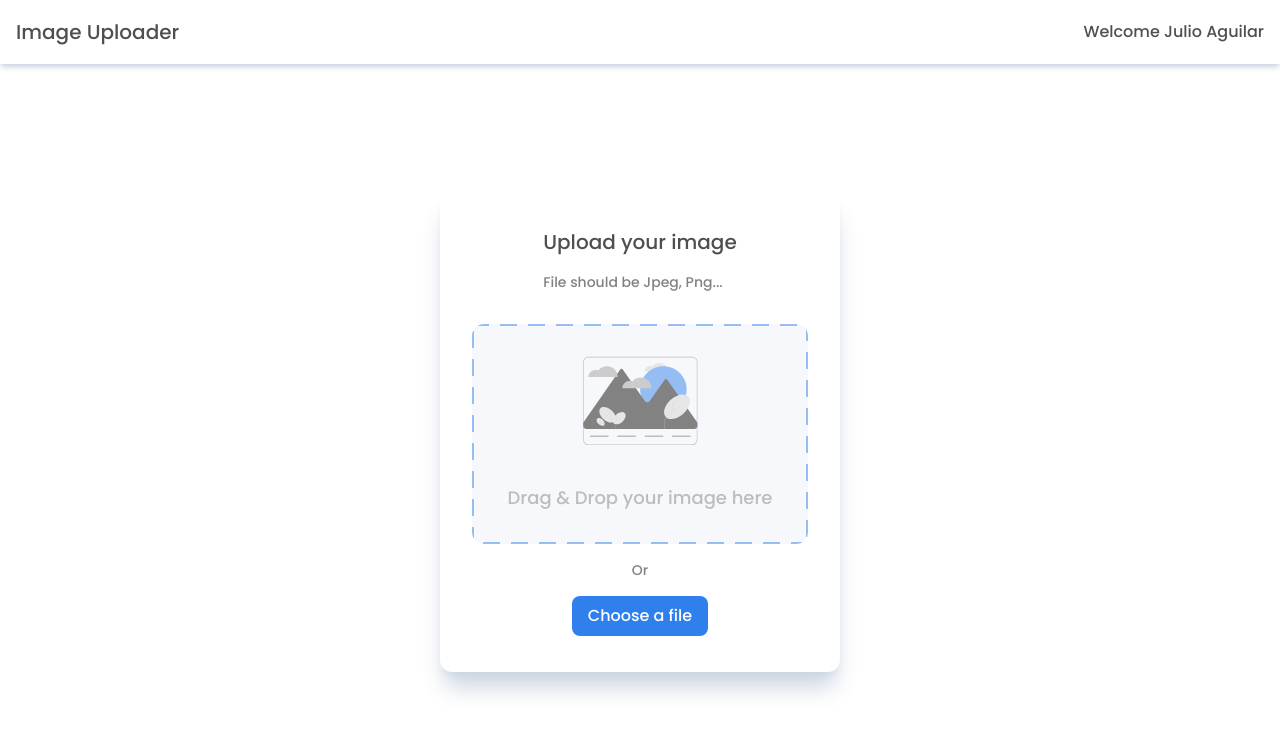
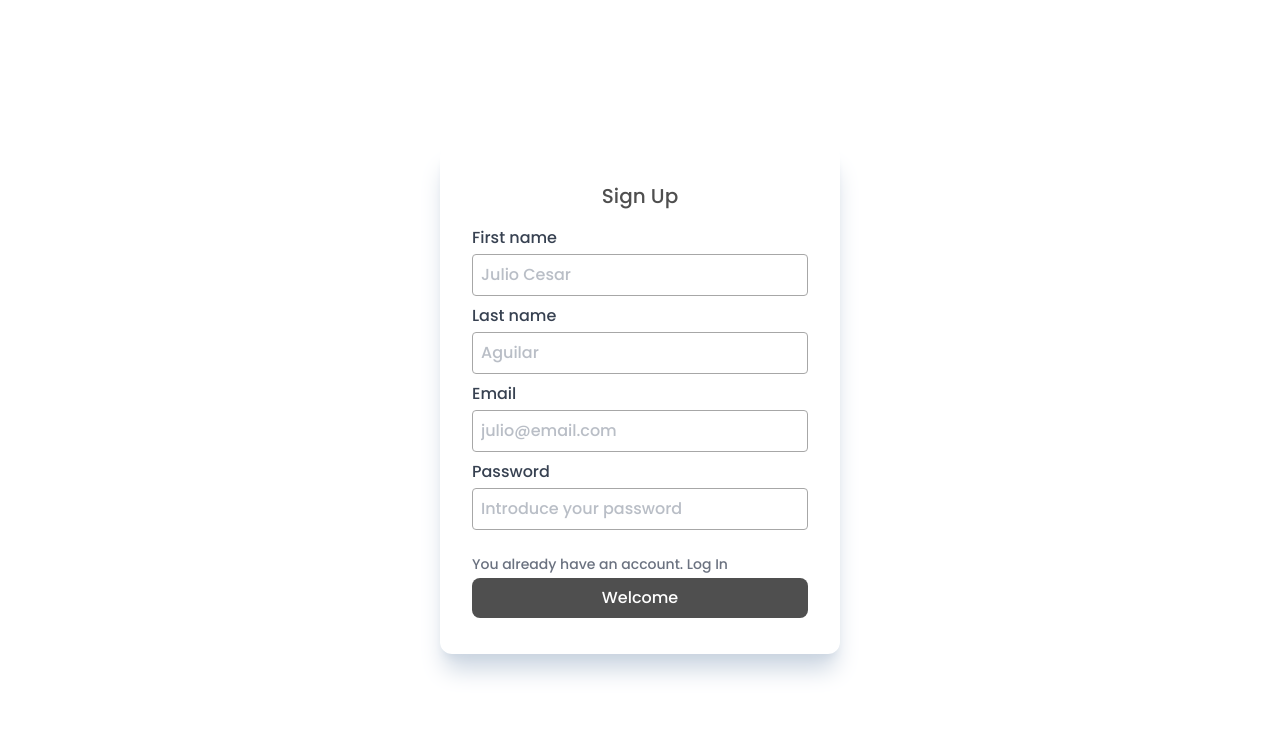
Before and after one commit to JulioAguilar28/image-uploader, a React (Vite) app in the folder frontend/: page / in a window 1280 px wide. Shown: the top 734 px of the page. Built offline with nearby package versions, Linux system fonts and the light colour scheme.

Commit message:
add auth context

```diff
--- a/frontend/src/App.tsx
+++ b/frontend/src/App.tsx
@@ -1,17 +1,19 @@
-import './App.css'
 import Header from './components/Header'
 import UploaderController from './components/UploaderController'
 import AuthController from './components/auth/AuthController'
+import useAccessor from './hooks/useAccessor'
+import './App.css'
 
 function App() {
+  const { auth } = useAccessor()
+
   return (
     <main className="h-screen w-full flex flex-col items-center">
-      <Header />
+      {auth.user && <Header />}
 
       <section className="grow w-full flex flex-col items-center justify-center">
         <div className="max-h-[520px] w-[400px] px-8 py-9 rounded-xl shadow-xl shadow-slate-300">
-          {/* <AuthController /> */}
-          <UploaderController />
+          {auth.user ? <UploaderController /> : <AuthController />}
         </div>
       </section>
     </main>
--- a/frontend/src/components/auth/AuthController.tsx
+++ b/frontend/src/components/auth/AuthController.tsx
@@ -1,7 +1,11 @@
-import LoginFormView, { UserCredentials } from './LoginFormView'
-import SignupView, { NewUserCredentials } from './SignupView'
+import LoginFormView from './LoginFormView'
+import SignupView from './SignupView'
+import { AuthMode, NewUserCredentials, UserCredentials } from '../../models/appModels'
+import useAccessor from '../../hooks/useAccessor'
 
 function AuthController() {
+  const { auth } = useAccessor()
+
   const handleSignup = (credentials: NewUserCredentials) => {
     console.log(credentials)
   }
@@ -10,10 +14,17 @@ function AuthController() {
     console.log(credentials)
   }
 
+  const handleChangeForm = (mode: AuthMode) => {
+    console.log(mode)
+  }
+
   return (
     <div className="w-full h-full flex flex-col items-center gap-y-4">
-      {/* <LoginFormView /> */}
-      <SignupView onSubmit={handleSignup} />
+      {auth.authMode === AuthMode.Login ? (
+        <LoginFormView onSubmit={handleLogin} onChangeForm={handleChangeForm} />
+      ) : (
+        <SignupView onSubmit={handleSignup} onChangeForm={handleChangeForm} />
+      )}
     </div>
   )
 }
--- a/frontend/src/components/auth/LoginFormView.tsx
+++ b/frontend/src/components/auth/LoginFormView.tsx
@@ -2,17 +2,14 @@ import React from 'react'
 import InputView from '../views/InputView'
 import ButtonView from '../views/ButtonView'
 import useForm from '../../hooks/useForm'
-
-export type UserCredentials = {
-  email: string
-  password: string
-}
+import { UserCredentials, AuthMode } from '../../models/appModels'
 
 interface Props {
   onSubmit?: (credentials: UserCredentials) => void
+  onChangeForm?: (authMode: AuthMode) => void
 }
 
-function LoginFormView({ onSubmit }: Props) {
+function LoginFormView({ onSubmit, onChangeForm }: Props) {
   const {
     email,
     password,
@@ -26,6 +23,10 @@ function LoginFormView({ onSubmit }: Props) {
   const handleSubmit = (event: React.FormEvent<HTMLFormElement>) => {
     event.preventDefault()
     if (onSubmit && isValidLoginData) onSubmit({ email, password })
+  }
+
+  const handleChangeForm = () => {
+    if (onChangeForm) onChangeForm(AuthMode.Signup)
   }
 
   return (
@@ -52,6 +53,12 @@ function LoginFormView({ onSubmit }: Props) {
           errorLabel="Please introduce a valid password"
           onChange={handleChangePassword}
         />
+        <span className="w-full text-sm text-gray-500 mt-4">
+          You dont have an account.{' '}
+          <span className="cursor-pointer hover:underline" onClick={handleChangeForm}>
+            Create one
+          </span>
+        </span>
         <ButtonView disabled={!isValidLoginData}>Enter</ButtonView>
       </form>
     </>
--- a/frontend/src/components/auth/SignupView.tsx
+++ b/frontend/src/components/auth/SignupView.tsx
@@ -2,19 +2,14 @@ import React from 'react'
 import ButtonView from '../views/ButtonView'
 import InputView from '../views/InputView'
 import useForm from '../../hooks/useForm'
-
-export type NewUserCredentials = {
-  firstName: string
-  lastName: string
-  email: string
-  password: string
-}
+import { AuthMode, NewUserCredentials } from '../../models/appModels'
 
 interface Props {
   onSubmit?: (credentials: NewUserCredentials) => void
+  onChangeForm?: (authMode: AuthMode) => void
 }
 
-function SignupView({ onSubmit }: Props) {
+function SignupView({ onSubmit, onChangeForm }: Props) {
   const {
     firstName,
     lastName,
@@ -34,6 +29,10 @@ function SignupView({ onSubmit }: Props) {
   const handleSubmit = (event: React.FormEvent<HTMLFormElement>) => {
     event.preventDefault()
     if (onSubmit) onSubmit({ firstName, lastName, email, password })
+  }
+
+  const handleChangeForm = () => {
+    if (onChangeForm) onChangeForm(AuthMode.Login)
   }
 
   return (
@@ -81,7 +80,13 @@ function SignupView({ onSubmit }: Props) {
           errorLabel="Please introduce a valid password"
           onChange={handleChangePassword}
         />
-        <div className="mt-4 w-full">
+        <div className="mt-4 w-full flex flex-col gap-y-1">
+          <span className="text-sm text-gray-500">
+            You already have an account.{' '}
+            <span className="cursor-pointer hover:underline" onClick={handleChangeForm}>
+              Log In
+            </span>
+          </span>
           <ButtonView disabled={!isValidSignupData}>Welcome</ButtonView>
         </div>
       </form>
--- /dev/null
+++ b/frontend/src/context/authContext.ts
@@ -0,0 +1,19 @@
+import { createContext } from 'react'
+import { AuthMode, User } from '../models/appModels'
+
+export interface IAuthContext {
+  user?: User
+  authMode: AuthMode
+}
+
+// export interface IAuthDispatchContext {
+
+// }
+
+export const initialAuthContext: IAuthContext = {
+  user: undefined,
+  authMode: AuthMode.Signup
+}
+
+export const AuthContext = createContext<IAuthContext>(initialAuthContext)
+export const AuthDispatchContext = createContext(null)
--- /dev/null
+++ b/frontend/src/hooks/useAccessor.ts
@@ -0,0 +1,19 @@
+import { useContext } from 'react'
+import { AuthContext, IAuthContext } from '../context/authContext'
+
+/**
+ * Use this hook to retrieve information about
+ * the global context.
+ *
+ * To use it correctly, import all the context to
+ * provide just one hook with all of them.
+ */
+export interface AccessorInterface {
+  auth: IAuthContext
+}
+
+export default function useAccessor() {
+  const auth = useContext(AuthContext)
+
+  return { auth }
+}
--- a/frontend/src/main.tsx
+++ b/frontend/src/main.tsx
@@ -3,8 +3,14 @@ import ReactDOM from 'react-dom/client'
 import App from './App.tsx'
 import './index.css'
 
+import { AuthContext, AuthDispatchContext, initialAuthContext } from './context/authContext.ts'
+
 ReactDOM.createRoot(document.getElementById('root')!).render(
   <React.StrictMode>
-    <App />
-  </React.StrictMode>,
+    <AuthContext.Provider value={initialAuthContext}>
+      <AuthDispatchContext.Provider value={null}>
+        <App />
+      </AuthDispatchContext.Provider>
+    </AuthContext.Provider>
+  </React.StrictMode>
 )
--- /dev/null
+++ b/frontend/src/models/appModels.ts
@@ -0,0 +1,22 @@
+export interface UserCredentials {
+  email: string
+  password: string
+}
+
+export interface NewUserCredentials extends UserCredentials {
+  firstName: string
+  lastName: string
+}
+
+export interface User {
+  id: number
+  firstName: string
+  lastName: string
+  email: string
+  token: string
+}
+
+export enum AuthMode {
+  Login = 0,
+  Signup = 1
+}
```
